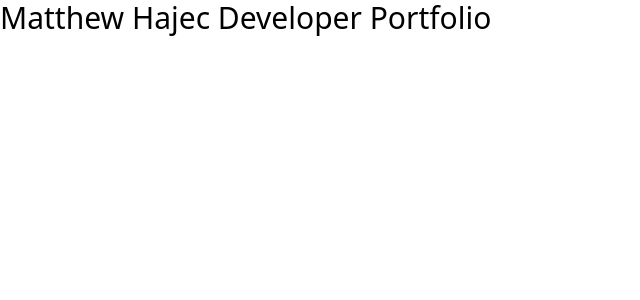
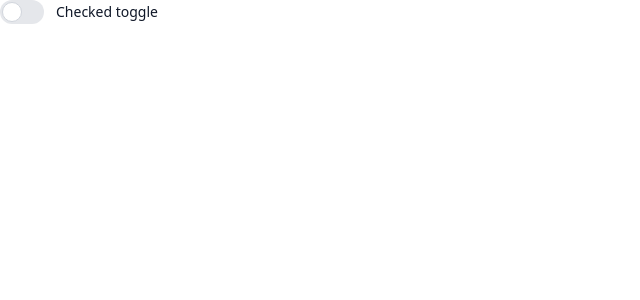
Before and after one commit to matthew-hajec/portfolio, a React (Vite) app: page / in a window 1280 px wide. Shown: the top 300 px of the page, without its empty margins (0-640 px from the left). Built offline with nearby package versions, Linux system fonts and the light colour scheme.

Commit message:
add theme toggle

```diff
--- a/src/App.tsx
+++ b/src/App.tsx
@@ -1,10 +1,10 @@
+import ThemeToggle from './features/ThemeToggle'
 
 function App() {
-
   return (
-    <h1 className="text-3xl">
-      Matthew Hajec Developer Portfolio
-    </h1>
+    <>
+      <ThemeToggle></ThemeToggle>
+    </>
   )
 }
 
--- /dev/null
+++ b/src/features/ThemeToggle.tsx
@@ -0,0 +1,19 @@
+import { useState } from "react";
+import Toggle from "../components/Toggle";
+
+export default function ThemeToggle() {
+  const [isChecked, setIsChecked] = useState(false);
+
+  const handleChange = (checked: boolean) => {
+    if (checked) {
+      document.documentElement.classList.add("dark");
+    } else {
+      document.documentElement.classList.remove("dark");
+    }
+    setIsChecked(checked);
+  }
+
+  return (
+    <Toggle isChecked={isChecked} onChange={handleChange}></Toggle>
+  )
+}
--- a/src/index.css
+++ b/src/index.css
@@ -1 +1,3 @@
 @import "tailwindcss";
+
+@custom-variant dark (&:where(.dark, .dark *));
```
